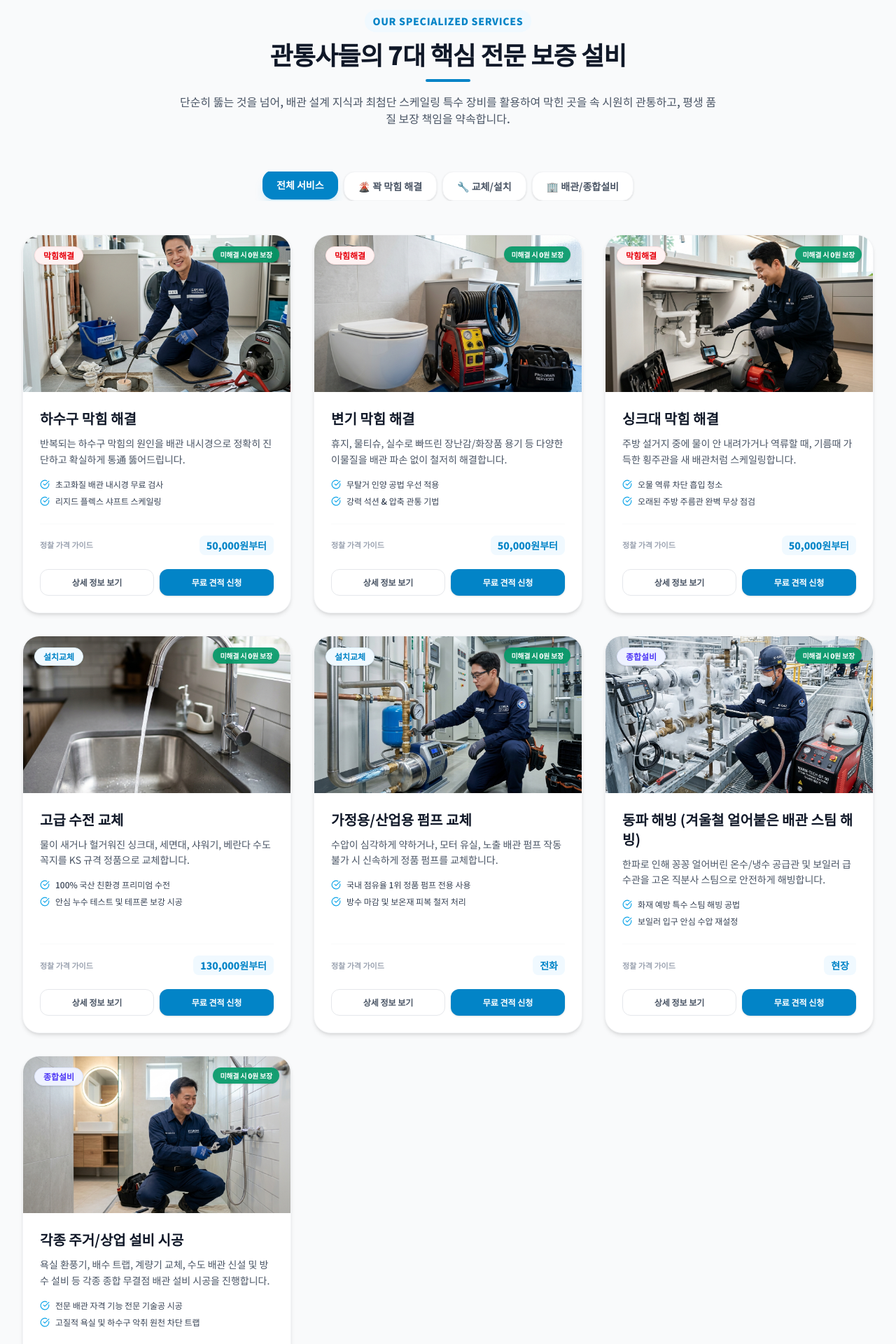
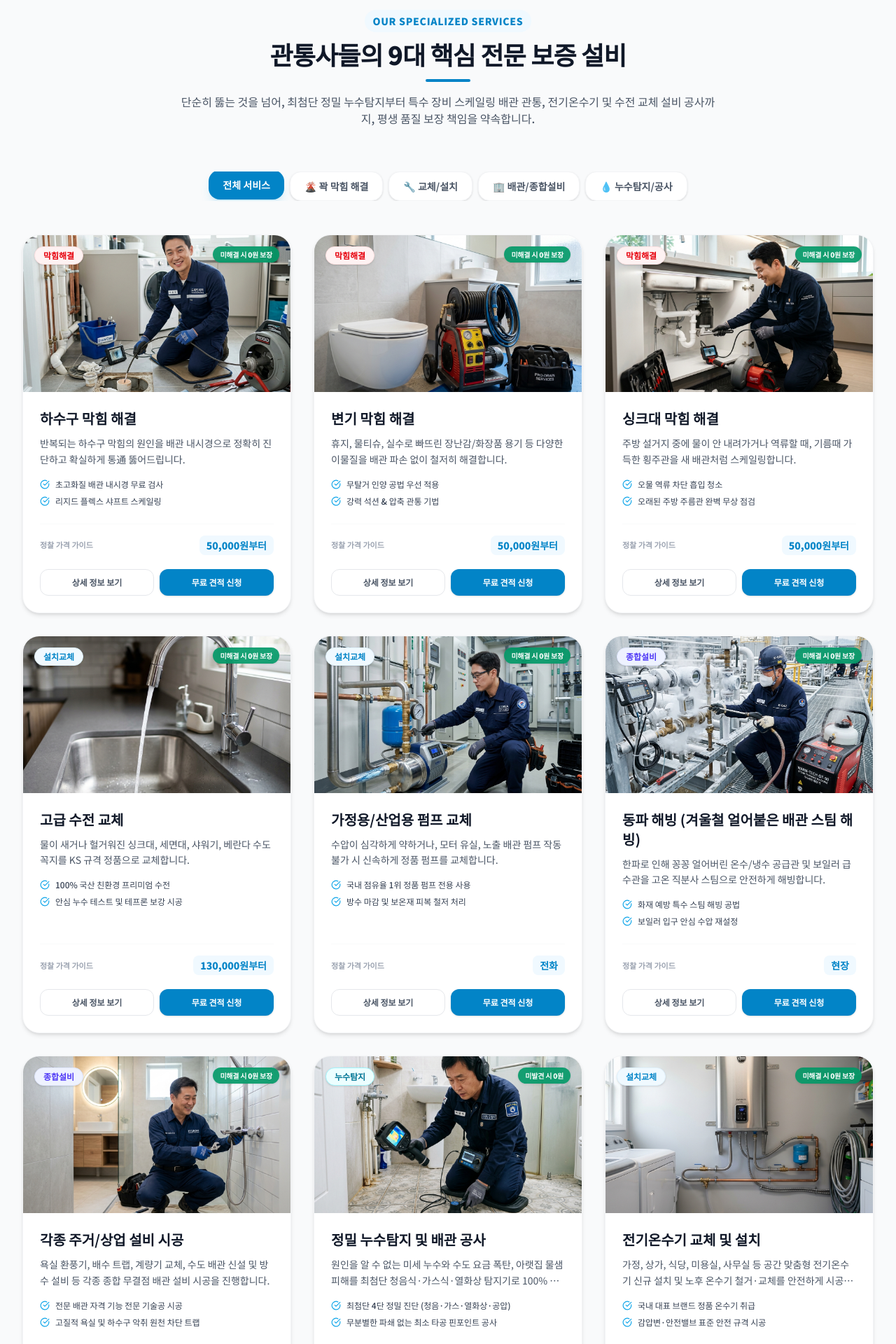
Before and after one commit to talktalknara-tech/111, a React (Vite) app: page / in a window 1280 px wide. Shown: the part 880-2800 px from the top of the page at 70% size. Built offline with nearby package versions, Linux system fonts and the light colour scheme.

Commit message:
feat: add leak detection and water heater services
Expand service offerings to include precision leak detection, pipe repair, and electric water heater installation. Updated the metadata, inquiry form, and service dashboard to reflect these new professional capabilities.

```diff
--- a/metadata.json
+++ b/metadata.json
@@ -1,6 +1,6 @@
 {
   "name": "관통사들 - 하수구 변기 싱크대 막힘 설비전문",
-  "description": "하수구막힘, 변기막힘, 싱크대막힘, 수전교체, 펌프교체, 해빙작업 등 각종 설비 전문 서비스 '관통사들'의 현대적이고 깔끔한 원페이지 공식 홈페이지입니다.",
+  "description": "하수구막힘, 변기막힘, 싱크대막힘, 수전교체, 펌프교체, 해빙작업, 정밀 누수탐지 및 배관공사, 전기온수기 교체설치 등 각종 설비 전문 서비스 '관통사들'의 현대적이고 깔끔한 원페이지 공식 홈페이지입니다.",
   "requestFramePermissions": [],
   "majorCapabilities": ["MAJOR_CAPABILITY_SERVER_SIDE_GEMINI_API"]
 }
--- a/src/components/InquiryForm.tsx
+++ b/src/components/InquiryForm.tsx
@@ -44,6 +44,8 @@ export default function InquiryForm({ preselectedService, onClearPreselected, on
     '가정용/산업용 펌프 교체',
     '동파 해빙 (보일러/수도 스팀 해빙)',
     '기타 종합 배관 설비 문의',
+    '정밀 누수탐지 및 배관 공사',
+    '전기온수기 교체 및 설치',
   ];
 
   const validate = () => {
--- a/src/components/Services.tsx
+++ b/src/components/Services.tsx
@@ -9,7 +9,7 @@ interface ServicesProps {
 }
 
 export default function Services({ onSelectServiceForInquiry }: ServicesProps) {
-  const [activeCategory, setActiveCategory] = useState<'all' | 'blockage' | 'replacement' | 'facility'>('all');
+  const [activeCategory, setActiveCategory] = useState<'all' | 'blockage' | 'replacement' | 'facility' | 'leak'>('all');
   const [selectedService, setSelectedService] = useState<ServiceItem | null>(null);
 
   const categories = [
@@ -17,6 +17,7 @@ export default function Services({ onSelectServiceForInquiry }: ServicesProps) {
     { id: 'blockage', label: '🌋 꽉 막힘 해결' },
     { id: 'replacement', label: '🔧 교체/설치' },
     { id: 'facility', label: '🏢 배관/종합설비' },
+    { id: 'leak', label: '💧 누수탐지/공사' },
   ];
 
   const filteredServices = SERVICES.filter(
@@ -33,11 +34,11 @@ export default function Services({ onSelectServiceForInquiry }: ServicesProps) {
             OUR SPECIALIZED SERVICES
           </span>
           <h2 className="text-3xl sm:text-4xl font-extrabold text-gray-900 mt-4 tracking-tight">
-            관통사들의 7대 핵심 전문 보증 설비
+            관통사들의 9대 핵심 전문 보증 설비
           </h2>
           <div className="w-16 h-1 bg-brand-600 mx-auto mt-4 rounded-full" />
           <p className="text-gray-600 mt-4 text-base font-medium">
-            단순히 뚫는 것을 넘어, 배관 설계 지식과 최첨단 스케일링 특수 장비를 활용하여 막힌 곳을 속 시원히 관통하고, 평생 품질 보장 책임을 약속합니다.
+            단순히 뚫는 것을 넘어, 최첨단 정밀 누수탐지부터 특수 장비 스케일링 배관 관통, 전기온수기 및 수전 교체 설비 공사까지, 평생 품질 보장 책임을 약속합니다.
           </p>
         </div>
 
@@ -81,18 +82,20 @@ export default function Services({ onSelectServiceForInquiry }: ServicesProps) {
                   />
                   {/* Category badget overlay */}
                   <span className={`absolute top-4 left-4 px-3 py-1 rounded-full text-xs font-bold shadow-sm ${
-                    service.category === 'blockage'
+                    service.category === 'leak'
+                      ? 'bg-cyan-50 text-cyan-700 border border-cyan-200'
+                      : service.category === 'blockage'
                       ? 'bg-red-50 text-red-600 border border-red-100'
                       : service.category === 'replacement'
                       ? 'bg-brand-50 text-brand-600 border border-brand-100'
                       : 'bg-indigo-50 text-indigo-600 border border-indigo-100'
                   }`}>
-                    {service.category === 'blockage' ? '막힘해결' : service.category === 'replacement' ? '설치교체' : '종합설비'}
+                    {service.category === 'leak' ? '누수탐지' : service.category === 'blockage' ? '막힘해결' : service.category === 'replacement' ? '설치교체' : '종합설비'}
                   </span>
 
                   {/* Premium Guarantee stamp */}
                   <span className="absolute top-4 right-4 bg-emerald-600/90 backdrop-blur-sm text-white px-2.5 py-1 rounded-full text-[10px] font-extrabold tracking-tight shadow-sm">
-                    미해결 시 0원 보장
+                    {service.category === 'leak' ? '미발견 시 0원' : '미해결 시 0원 보장'}
                   </span>
                 </div>
 
@@ -181,7 +184,7 @@ export default function Services({ onSelectServiceForInquiry }: ServicesProps) {
                   </button>
                   <div className="absolute bottom-6 left-6 text-white">
                     <span className="bg-brand-500 text-white px-3 py-1 rounded-full text-xs font-bold mb-2 inline-block">
-                      {selectedService.category === 'blockage' ? '막힘해결' : selectedService.category === 'replacement' ? '설치교체' : '종합설비'}
+                      {selectedService.category === 'leak' ? '누수탐지 및 공사' : selectedService.category === 'blockage' ? '막힘해결' : selectedService.category === 'replacement' ? '설치교체' : '종합설비'}
                     </span>
                     <h3 className="text-2xl font-extrabold tracking-tight">
                       {selectedService.name}
--- a/src/data.ts
+++ b/src/data.ts
@@ -7,6 +7,8 @@ import pumpReplaceKorean from './assets/images/pump_replace_korean_service_17802
 import frozenPipeThawingKorean from './assets/images/frozen_pipe_thawing_korean_1780285507918.png';
 import koreanDrainPlumber from './assets/images/korean_drain_plumber_1780285705013.png';
 import koreanFacilityTech from './assets/images/korean_facility_tech_1780285839002.png';
+import leakDetection from './assets/images/leak_detection_work_1790055543273.jpg';
+import waterHeater from './assets/images/water_heater_install_1790055560954.jpg';
 import { ServiceItem, FaqItem } from './types';
 
 export const IMAGES = {
@@ -18,6 +20,8 @@ export const IMAGES = {
   pump: pumpReplaceKorean,
   frozen: frozenPipeThawingKorean,
   facility: koreanFacilityTech,
+  leak: leakDetection,
+  waterHeater: waterHeater,
 };
 
 export const SERVICES: ServiceItem[] = [
@@ -90,6 +94,26 @@ export const SERVICES: ServiceItem[] = [
     imageSrc: koreanFacilityTech,
     features: ['전문 배관 자격 기능 전문 기술공 시공', '고질적 욕실 및 하수구 악취 원천 차단 트랩', '상업 주방 트렌치 배수 효율 증설', '배관 신설 도면 맞춤 레이아웃 설계'],
     estimatedPrice: '현장 방문 무료 상세 견적'
+  },
+  {
+    id: 'leak_detection',
+    name: '정밀 누수탐지 및 배관 공사',
+    description: '원인을 알 수 없는 미세 누수와 수도 요금 폭탄, 아랫집 물샘 피해를 최첨단 청음식·가스식·열화상 탐지기로 100% 찾아내어 완벽 공사합니다.',
+    longDescription: '육안으로 확인 불가능한 매립 배관의 미세 균열 및 누수를 독일제 초정밀 청음식 탐지기, 수소 혼합 가스 탐지기, 고해상도 열화상 카메라, 배관 정밀 공압 테스트를 통해 오차 없이 핀포인트로 특정합니다. 바닥이나 벽체의 무분별한 파쇄를 철저히 지양하며, 최소 타공 후 완벽한 배관 교체 및 방수 미장 복구 공사까지 원스톱으로 책임 시공합니다. 아파트/빌라 일상생활배상책임보험 청구에 필요한 기술 소견서와 증빙 서류 일체도 꼼꼼히 발행해 드립니다.',
+    category: 'leak',
+    imageSrc: leakDetection,
+    features: ['최첨단 4단 정밀 진단 (청음·가스·열화상·공압)', '무분별한 파쇄 없는 최소 타공 핀포인트 공사', '누수 지점 미발견 시 탐지비 0원 원칙', '일상생활배상책임보험 서류 완벽 지원'],
+    estimatedPrice: '원인 파악 및 현장 공사 범위별 사전 정찰 안내'
+  },
+  {
+    id: 'water_heater_install',
+    name: '전기온수기 교체 및 설치',
+    description: '가정, 상가, 식당, 미용실, 사무실 등 공간 맞춤형 전기온수기 신규 설치 및 노후 온수기 철거·교체를 안전하게 시공합니다.',
+    longDescription: '린나이, 귀뚜라미, 경동나비엔, 대성셀틱 등 국내 대표 브랜드 정품 저장식/순간식 전기온수기를 맞춤 설치합니다. 노후 온수기 부식으로 인한 녹물 및 누수 문제 해결부터, 감압 밸브(감압변) 적정 압력 세팅, 안전 밸브 시공, 고내구성 스테인리스 주름관 체결 및 누전 차단기 안전 점검까지 원스톱으로 꼼꼼하게 시공해 드립니다.',
+    category: 'replacement',
+    imageSrc: waterHeater,
+    features: ['국내 대표 브랜드 정품 온수기 취급', '감압변·안전밸브 표준 안전 규격 시공', '기존 노후 온수기 깔끔한 무상 철거 수거', '설치 완료 후 누수 검사 및 A/S 보증'],
+    estimatedPrice: '용량별(15L~100L+) 및 현장 배관 맞춤 투명 안내'
   }
 ];
 
@@ -141,5 +165,15 @@ export const FAQS: FaqItem[] = [
     id: 'faq_4',
     question: '배관을 뜯지 않고 해결할 수도 있나요?',
     answer: '네, 저희는 배관 탈거나 손상(타공) 없이 최신 첨단 석션 흡입 공법과 초슬림 고강도 텅스텐 플렉스 샤프트를 활용하는 "무손상 크랙리스 공법"을 최우선으로 투입합니다. 따라서 불필요한 인테리어 손실이나 높은 토목 해체 비용을 줄일 수 있어 비용을 크게 아끼실 수 있습니다.'
+  },
+  {
+    id: 'faq_5',
+    question: '누수 탐지 및 공사 비용을 일상생활배상책임보험으로 처리할 수 있나요?',
+    answer: '네, 가능합니다! 아랫집 천장 물샘 피해 복구 비용 및 우리 집 누수 원인 수리 비용에 대해 가입하신 실손보험이나 화재보험의 일상생활배상책임 특약 적용이 가능합니다. 관통사들은 보험사 제출에 필요한 정밀 기술 소견서, 누수 탐지 사진, 공사 전후 입증 자료 및 상세 견적서를 빠짐없이 지원해 드려 고객님의 경제적 부담을 대폭 덜어드립니다.'
+  },
+  {
+    id: 'faq_6',
+    question: '전기온수기 교체 시 기존 고장 난 온수기 수거도 해주시나요?',
+    answer: '네, 관통사들에서는 신규 전기온수기 설치 및 노후 온수기 교체 시 기존의 무겁고 부식된 폐온수기를 현장에서 안전하게 무상 철거 및 수거해 드립니다. 또한 감압 밸브(감압변)와 안전 밸브를 표준 안전 규격에 맞추어 시공하여 제품 수명과 안전성을 극대화합니다.'
   }
 ];
--- a/src/types.ts
+++ b/src/types.ts
@@ -3,7 +3,7 @@ export interface ServiceItem {
   name: string;
   description: string;
   longDescription: string;
-  category: 'blockage' | 'replacement' | 'facility';
+  category: 'blockage' | 'replacement' | 'facility' | 'leak';
   imageSrc: string;
   features: string[];
   estimatedPrice: string;
```
Also changed, not shown: src/assets/images/leak_detection_work_1790055543273.jpg (added), src/assets/images/water_heater_install_1790055560954.jpg (added).
